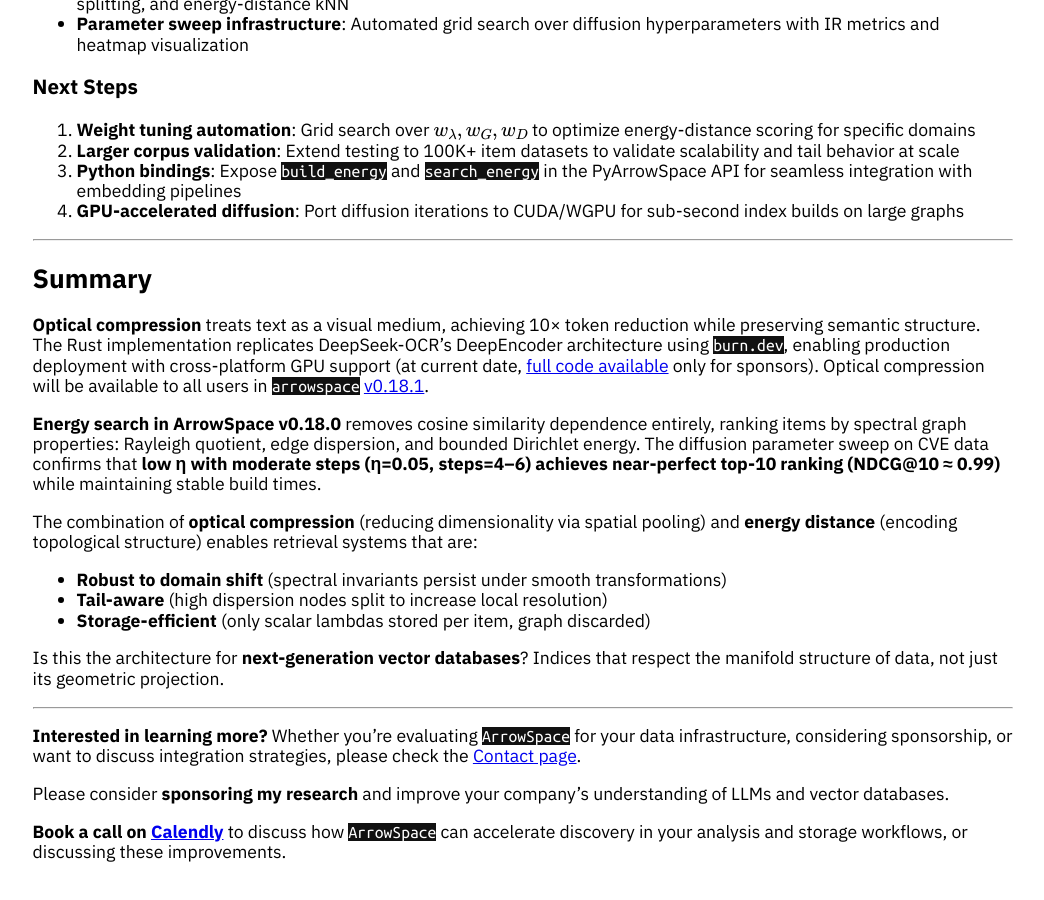
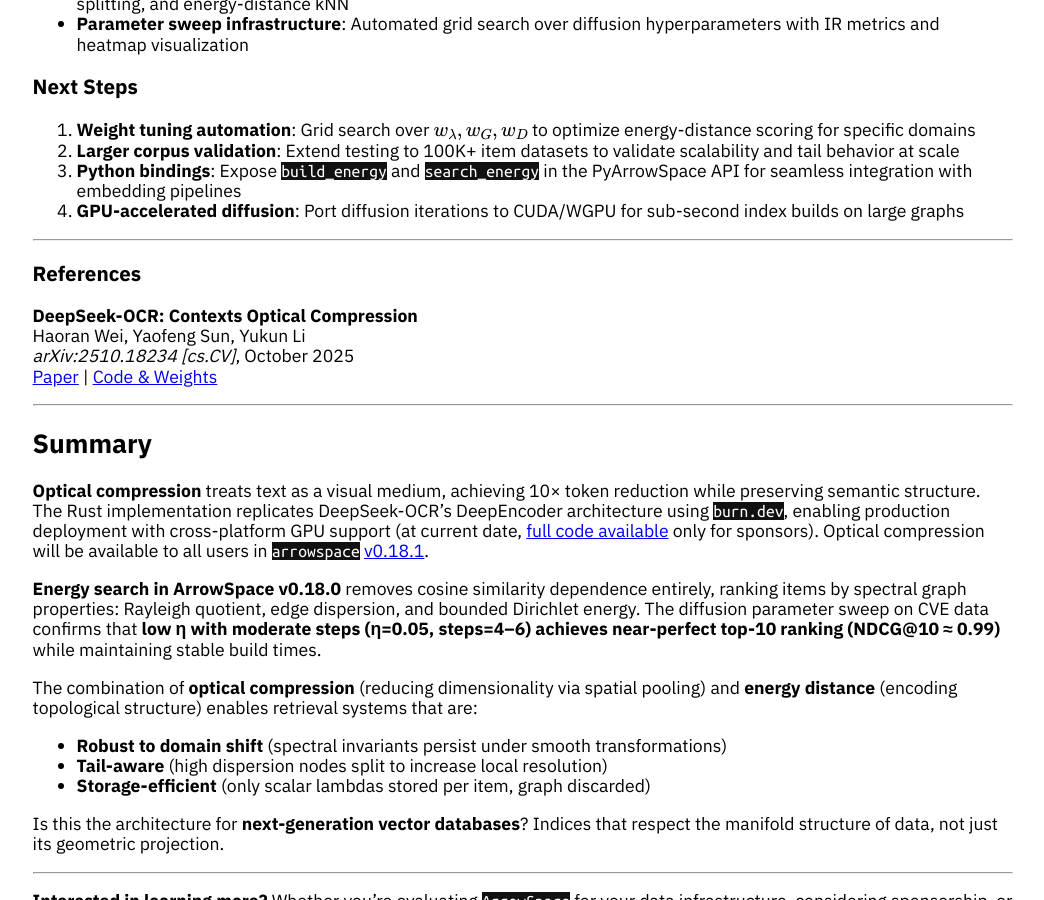
Before and after one commit to Mec-iS/staticwebpage, a Jekyll site: the page built from posts/007_deepseek_optical_compression_rust.md, in a window 1280 px wide and 900 px high, scrolled down 11210 px. Shown: the whole window, without its empty margins (117-1161 px from the left). Built offline with Jekyll 4.4.1, drawn with Linux system fonts in a browser that asks for light colours; nearby versions of some CDN libraries; formulas are drawn with MathJax 3.

Commit message:
add paper ref

```diff
--- a/posts/007_deepseek_optical_compression_rust.md
+++ b/posts/007_deepseek_optical_compression_rust.md
@@ -423,6 +423,15 @@
 
 ---
 
+### References
+
+**DeepSeek-OCR: Contexts Optical Compression**
+Haoran Wei, Yaofeng Sun, Yukun Li
+*arXiv:2510.18234 [cs.CV]*, October 2025
+[Paper](https://arxiv.org/abs/2510.18234) | [Code & Weights](https://github.com/deepseek-ai/DeepSeek-OCR)
+
+---
+
 ## Summary
 
 **Optical compression** treats text as a visual medium, achieving 10× token reduction while preserving semantic structure. The Rust implementation replicates DeepSeek-OCR's DeepEncoder architecture using `burn.dev`, enabling production deployment with cross-platform GPU support (at current date, [full code available](https://github.com/tuned-org-uk/optical-embeddings-rs) only for sponsors). Optical compression will be available to all users in `arrowspace` [v0.18.1](https://github.com/Mec-iS/arrowspace-rs/pull/37).
```
